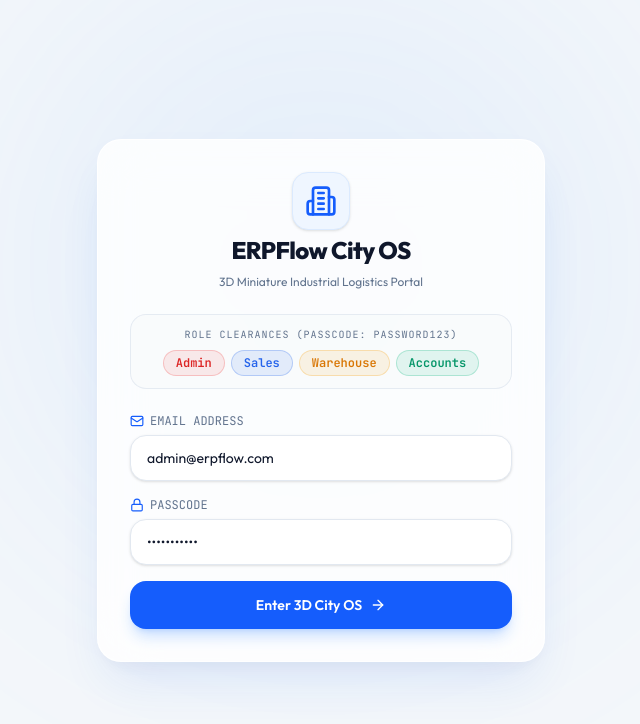
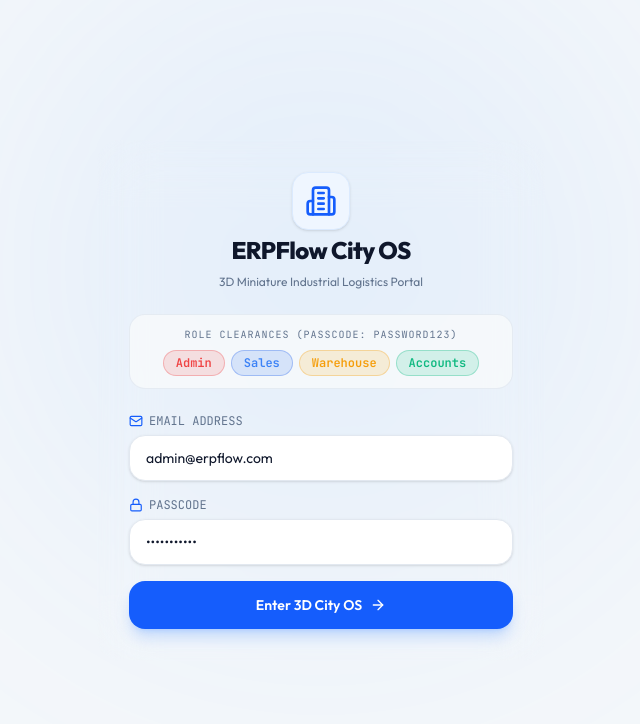
Before and after one commit to Saisradha/FundsERP, a React (Vite) app in the folder frontend/: page / in a window 1280 px wide. Shown: the top 724 px of the page, without its empty margins (319-959 px from the left). Built offline with nearby package versions, Linux system fonts and the light colour scheme.

Commit message:
style(ui): update index.css with dual Dark & Light mode CSS variables

```diff
--- a/frontend/src/index.css
+++ b/frontend/src/index.css
@@ -2,73 +2,95 @@
 
 @layer base {
   :root {
-    --bg-light: #F4F7FA;
-    --primary: #2563EB;
-    --accent: #F59E0B;
-    --success: #10B981;
-    --danger: #EF4444;
     --font-sans: 'Outfit', -apple-system, BlinkMacSystemFont, 'SF Pro Display', sans-serif;
     --font-mono: 'JetBrains Mono', monospace;
+  }
+}
+
+/* Light Theme Variables */
+.theme-light {
+  --bg-app: #F4F7FA;
+  --text-main: #0F172A;
+  --text-muted: #64748B;
+  --glass-bg: rgba(255, 255, 255, 0.82);
+  --glass-border: rgba(255, 255, 255, 0.9);
+  --glass-shadow: 0 25px 50px -12px rgba(37, 99, 235, 0.12);
+  --card-bg: rgba(255, 255, 255, 0.65);
+  --card-hover: rgba(255, 255, 255, 0.95);
+  --card-border: rgba(255, 255, 255, 0.8);
+}
+
+/* Dark Theme Variables */
+.theme-dark {
+  --bg-app: #05070A;
+  --text-main: #F8FAFC;
+  --text-muted: #94A3B8;
+  --glass-bg: rgba(34, 42, 56, 0.55);
+  --glass-border: rgba(255, 255, 255, 0.1);
+  --glass-shadow: 0 30px 60px rgba(0, 0, 0, 0.6);
+  --card-bg: rgba(27, 33, 44, 0.6);
+  --card-hover: rgba(34, 42, 56, 0.8);
+  --card-border: rgba(255, 255, 255, 0.08);
 }
 
 body {
   font-family: var(--font-sans);
-    background-color: var(--bg-light);
-    color: #1E293B;
+  background-color: var(--bg-app);
+  color: var(--text-main);
   overflow: hidden;
   margin: 0;
   padding: 0;
-  }
+  transition: background-color 0.3s ease, color 0.3s ease;
 }
 
-/* Light Glassmorphism Surfaces */
+/* Glass Panel & Cards Surface */
 .glass-panel {
-  background: rgba(255, 255, 255, 0.82);
+  background: var(--glass-bg);
   backdrop-filter: blur(28px);
   -webkit-backdrop-filter: blur(28px);
-  border: 1px solid rgba(255, 255, 255, 0.9);
-  box-shadow: 0 25px 50px -12px rgba(37, 99, 235, 0.12), 0 10px 20px -5px rgba(0, 0, 0, 0.04);
+  border: 1px solid var(--glass-border);
+  box-shadow: var(--glass-shadow);
 }
 
 .glass-card {
-  background: rgba(255, 255, 255, 0.65);
+  background: var(--card-bg);
   backdrop-filter: blur(20px);
   -webkit-backdrop-filter: blur(20px);
-  border: 1px solid rgba(255, 255, 255, 0.8);
+  border: 1px solid var(--card-border);
   border-radius: 1.25rem;
   transition: all 0.3s cubic-bezier(0.16, 1, 0.3, 1);
 }
 
 .glass-card:hover {
-  background: rgba(255, 255, 255, 0.95);
-  border-color: rgba(37, 99, 235, 0.3);
-  box-shadow: 0 15px 30px -5px rgba(37, 99, 235, 0.15);
+  background: var(--card-hover);
+  border-color: rgba(59, 130, 246, 0.3);
+  box-shadow: 0 15px 30px -5px rgba(59, 130, 246, 0.2);
   transform: translateY(-2px);
 }
 
-/* Status Badges */
+/* Status Chips */
 .chip-primary {
-  background: rgba(37, 99, 235, 0.1);
-  color: #2563EB;
-  border: 1px solid rgba(37, 99, 235, 0.25);
+  background: rgba(37, 99, 235, 0.15);
+  color: #3B82F6;
+  border: 1px solid rgba(37, 99, 235, 0.3);
 }
 
 .chip-success {
-  background: rgba(16, 185, 129, 0.1);
-  color: #059669;
-  border: 1px solid rgba(16, 185, 129, 0.25);
+  background: rgba(16, 185, 129, 0.15);
+  color: #10B981;
+  border: 1px solid rgba(16, 185, 129, 0.3);
 }
 
 .chip-warning {
-  background: rgba(245, 158, 11, 0.1);
-  color: #D97706;
-  border: 1px solid rgba(245, 158, 11, 0.25);
+  background: rgba(245, 158, 11, 0.15);
+  color: #F59E0B;
+  border: 1px solid rgba(245, 158, 11, 0.3);
 }
 
 .chip-danger {
-  background: rgba(239, 68, 68, 0.1);
-  color: #DC2626;
-  border: 1px solid rgba(239, 68, 68, 0.25);
+  background: rgba(239, 68, 68, 0.15);
+  color: #EF4444;
+  border: 1px solid rgba(239, 68, 68, 0.3);
 }
 
 /* Custom Scrollbars */
@@ -78,14 +100,14 @@
 }
 
 ::-webkit-scrollbar-track {
-  background: rgba(244, 247, 250, 0.8);
+  background: transparent;
 }
 
 ::-webkit-scrollbar-thumb {
-  background: rgba(203, 213, 225, 0.8);
+  background: rgba(148, 163, 184, 0.4);
   border-radius: 9999px;
 }
 
 ::-webkit-scrollbar-thumb:hover {
-  background: rgba(37, 99, 235, 0.7);
+  background: rgba(59, 130, 246, 0.7);
 }
```
Lines whose indentation alone changed are shown as unchanged.
